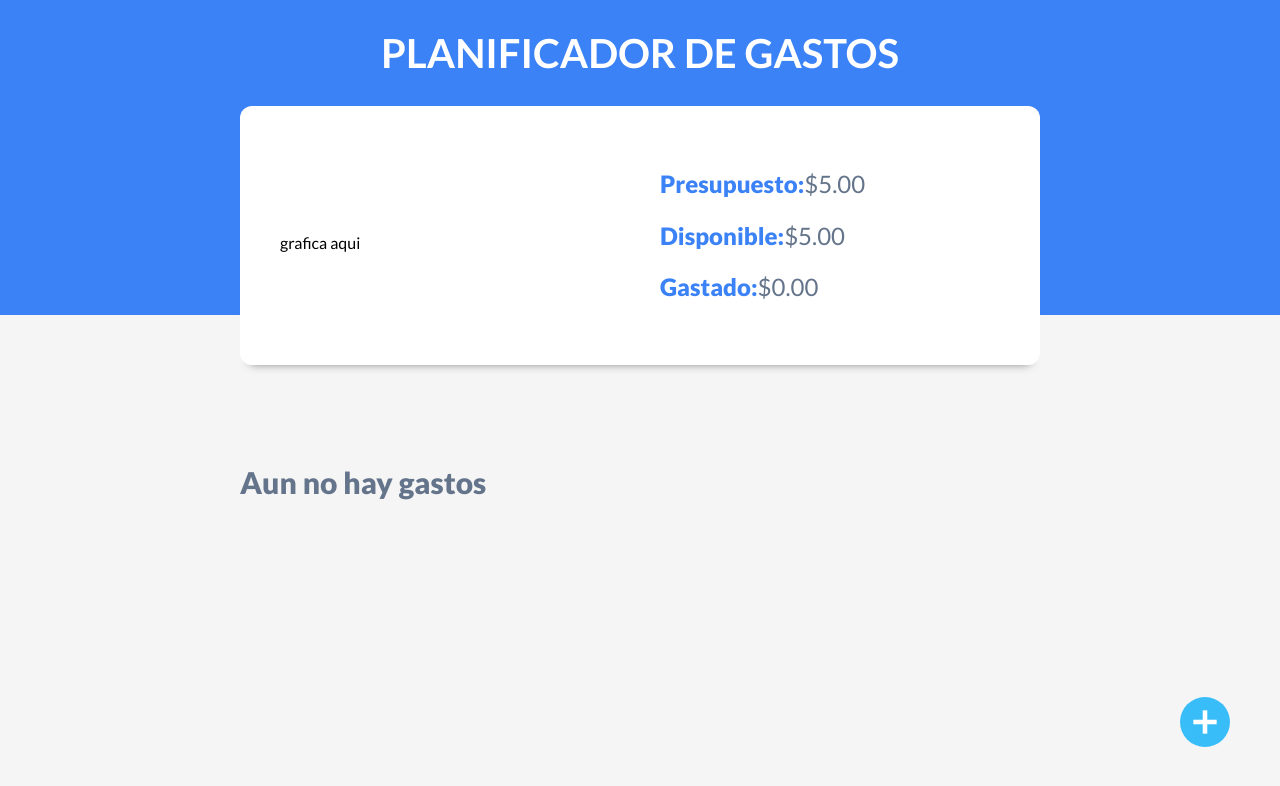
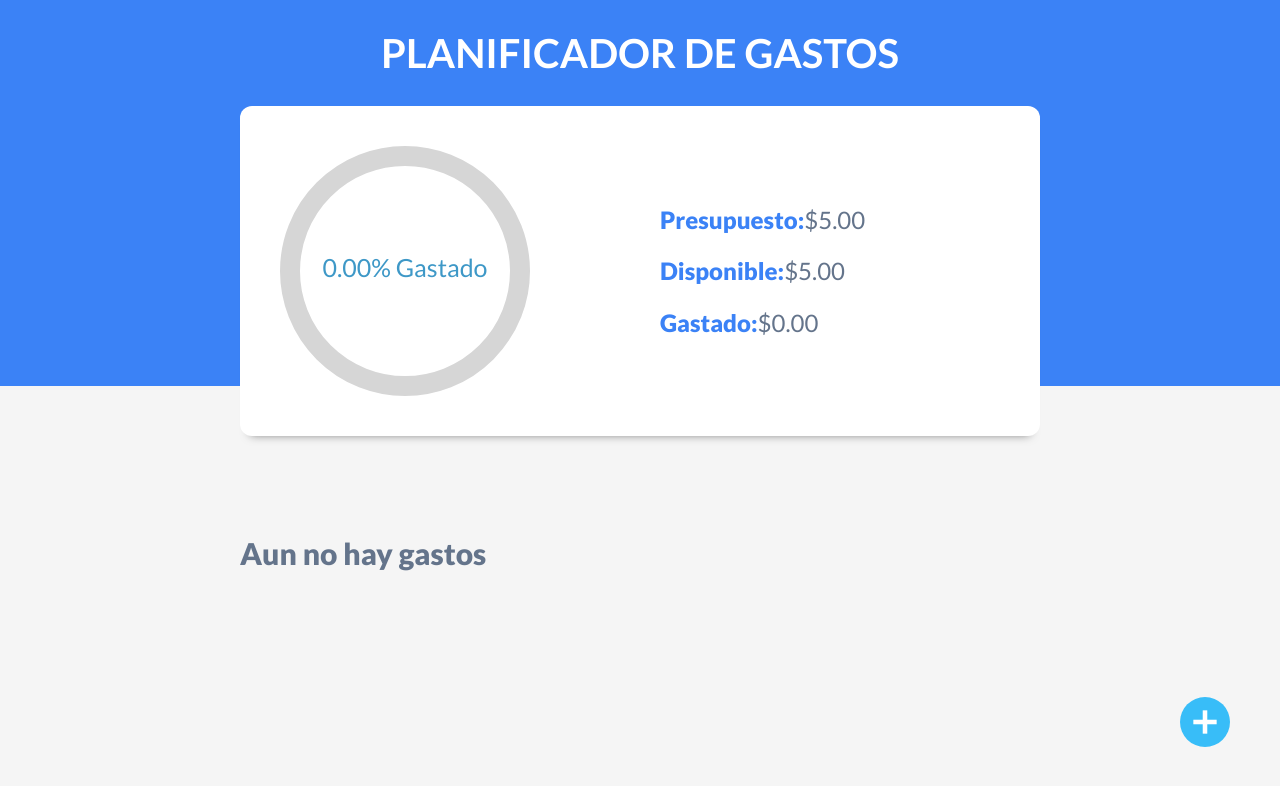
Before and after one commit to Jaimeangel/control-de-presupuesto-personal, a React (Vite) app: page / in a window 1280 px wide. Both pictures are taken after typing "5" into the empty fields and a click on the input "añadir". Shown: the top 786 px of the page. Built offline with nearby package versions, Linux system fonts and the light colour scheme.

Commit message:
agregando grafica circular de presupeusto

```diff
--- a/package.json
+++ b/package.json
@@ -11,6 +11,7 @@
   "dependencies": {
     "prop-types": "^15.8.1",
     "react": "^18.2.0",
+    "react-circular-progressbar": "^2.1.0",
     "react-dom": "^18.2.0",
     "react-swipeable-list": "^1.7.2",
     "uuidv4": "^6.2.13"
--- a/src/Components/ControlPresupuesto.jsx
+++ b/src/Components/ControlPresupuesto.jsx
@@ -1,15 +1,23 @@
 import { useState,useEffect } from "react";
+import { CircularProgressbar} from 'react-circular-progressbar';
+import 'react-circular-progressbar/dist/styles.css';
 
 function ControlPresupuesto({presupuesto,gastos}) {
 
     const [gastado,setGastado]=useState(0)
     const [disponible,setDisponible]=useState(0)
+    const [percentage,setPercentage]=useState(0)
 
     const formatearCantidad=(cantidad)=>{
         return cantidad.toLocaleString('en-US',{
             style:'currency',
             currency:'USD'
         })
+    }
+
+    const calcularPorcentaje=()=>{
+      const porcentageDisponible=(((gastado/presupuesto)*100)).toFixed(2);
+      setPercentage(porcentageDisponible)
     }
 
     useEffect(()=>{
@@ -19,10 +27,14 @@ function ControlPresupuesto({presupuesto,gastos}) {
       setDisponible(disponible)
     },[gastos])
 
+    useEffect(()=>{
+      calcularPorcentaje()
+    },[gastado])
+
   return (
     <div className="contenedor-presupuesto contenedor sombra dos-columnas">
       <div>
-        <p>grafica aqui</p>
+        <CircularProgressbar value={percentage} text={`${percentage}% Gastado`} />
       </div>
       <div className="contenido-presupuesto">
         <p>
```
Also changed, not shown: 1 other file (tests, documents, lock files or other folders).
